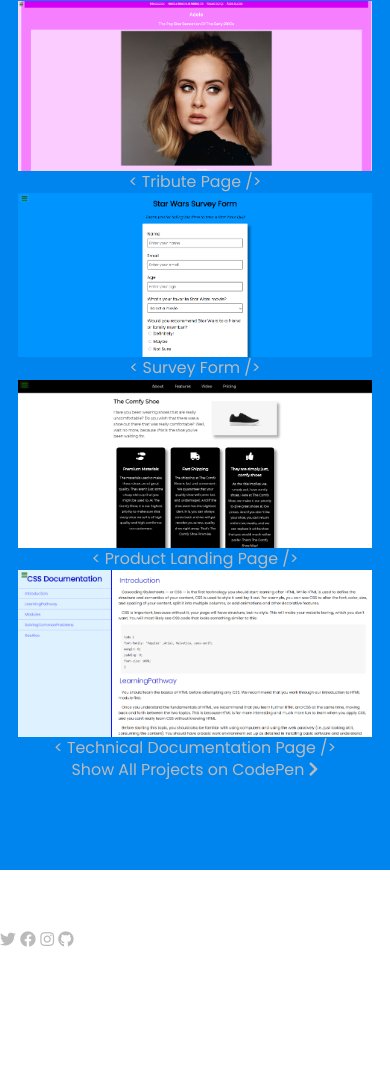
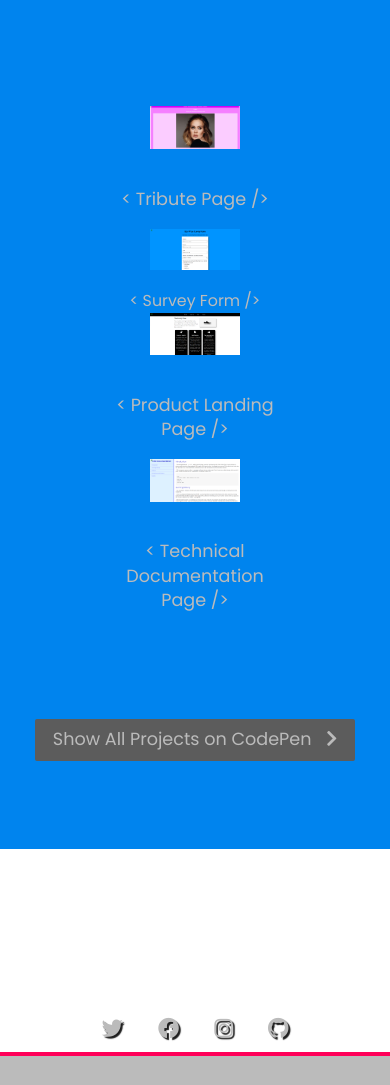
Before and after one commit to LJohnson124/BuildPersonalPortfolio-freeCodeCamp, a plain HTML site: page index.html in a window 390 px wide. Shown: the part 1059-2144 px from the top of the page. Before the commit the page ends 2099 px from the top, so only its background shows below. Drawn offline with Linux system fonts and the light colour scheme.

Commit message:
Update style.css

```diff
--- a/style.css
+++ b/style.css
@@ -6,6 +6,7 @@
     --main-red: #FF0059;
     --main-purple: #D500FF;
     --main-sky-blue: #0084EE;
+    --main-dark-gray: #5c5c5c;
 }
 
 /* Base reset */
@@ -152,6 +153,144 @@ img {
 
 .projects-section-header {
     max-width: 640px;
-    margin: 0 auto 6rem auto;
+    margin: 0 auto 8rem auto;
     border-bottom: 0.2rem solid white;
+    display: block;
 }
+
+@media (max-width: 30.625em) {
+    .projects-section {
+      padding: 6rem 1rem;
+    }
+
+    .projects-grid {
+      grid-template-columns: 1fr;
+      padding: 10rem;
+    }
+  }
+
+  .project {
+    background: var(--main-dark-gray);
+    box-shadow: 1px 1px 2px rgba(0, 0, 0, 0.5);
+    border-radius: 2px;
+  }
+
+  .code {
+      color: var(--main-gray);
+      transition: color 0.3s ease-out;
+  }
+
+  .project:hover .code {
+    color: #ff7f50;
+  }
+
+  .project-image {
+    height: calc(100% - 6.8rem);
+    width: 50%;
+    object-fit: cover;
+    margin: 0 auto 20px auto;
+  }
+
+  .project-title {
+    font-size: 2rem;
+    padding: 2rem 0.5rem;
+  }
+
+  .btn {
+    display: inline-block;
+    padding: 1rem 2rem;
+    border-radius: 2px;
+  }
+
+  .btn-show-all {
+    font-size: 2rem;
+    background: var(--main-dark-gray);
+    transition: background 0.3s ease-out;
+  }
+
+  .btn-show-all:hover {
+    background: var(--main-red);
+  }
+
+  .btn-show-all:hover > i {
+    transform: translateX(2px);
+  }
+
+  .btn-show-all > i {
+    margin-left: 10px;
+    transform: translateX(0);
+    transition: transform 0.3s ease-out;
+  }
+
+  /* Contact section */
+
+.contact-section {
+    display: flex;
+    flex-direction: column;
+    justify-content: center;
+    align-items: center;
+    text-align: center;
+    width: 100%;
+    height: 80vh;
+    padding: 0 2rem;
+    background: var(--main-gray);
+  }
+
+  .contact-section-header > h2 {
+    font-size: 6rem;
+  }
+
+  @media (max-width: 28.75em) {
+    .contact-section-header > h2 {
+      font-size: 4rem;
+    }
+  }
+
+  .contact-section-header > p {
+    font-style: italic;
+  }
+
+  .contact-links {
+    display: flex;
+    justify-content: center;
+    width: 100%;
+    max-width: 980px;
+    margin-top: 4rem;
+    flex-wrap: wrap;
+  }
+
+  .contact-details {
+    font-size: 2.4rem;
+    text-shadow: 2px 2px 1px #1f1f1f;
+    transition: transform 0.3s ease-out;
+  }
+
+  .contact-details:hover {
+    transform: translateY(8px);
+  }
+
+  /* Footer */
+
+  footer {
+    font-weight: 300;
+    display: flex;
+    justify-content: space-evenly;
+    padding: 2rem;
+    background: var(--main-gray);
+    border-top: 4px solid var(--main-red);
+  }
+
+  footer > p {
+    margin: 2rem;
+  }
+
+  footer i {
+    vertical-align: middle;
+  }
+
+  @media (max-width: 28.75em) {
+    footer {
+      flex-direction: column;
+      text-align: center;
+    }
+  }
```
